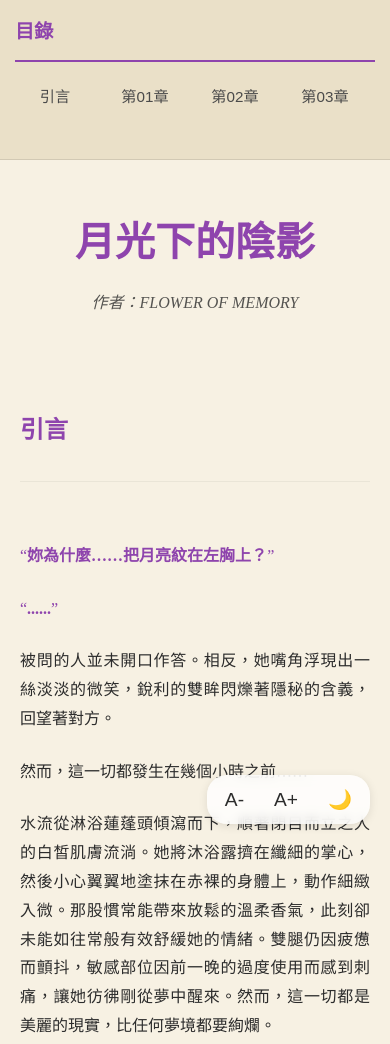
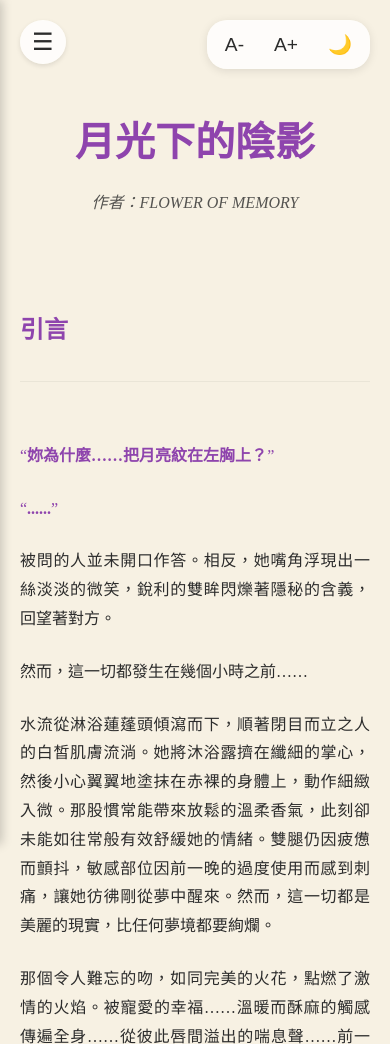
Before and after one commit to tenyang1999/thai_novel, a plain HTML site: page index.html in a window 390 px wide. Shown: the top 1044 px of the page. Drawn offline with Linux system fonts and the light colour scheme.

Commit message:
real add hamburger

```diff
--- a/index.html
+++ b/index.html
@@ -51,7 +51,8 @@
             height: 100%;
             overflow-y: auto;
             border-right: 1px solid rgba(0,0,0,0.1);
-            z-index: 100;
+            z-index: 200; /* 提高層級 */
+            transition: transform 0.3s ease; /* 添加滑動動畫 */
         }
 
         .sidebar h2 {
@@ -213,30 +214,49 @@
         /* 響應式設計 */
         @media (max-width: 768px) {
             .container { flex-direction: column; }
+
+            /* 手機版側邊欄樣式 */
             .sidebar {
-                width: 100%;
-                height: auto;
-                position: relative;
-                border-right: none;
-                border-bottom: 1px solid rgba(0,0,0,0.1);
-                padding: 15px;
+                transform: translateX(-100%); /* 預設隱藏到左側螢幕外 */
+                width: 280px; /* 手機版稍微寬一點方便點擊 */
+                box-shadow: 2px 0 10px rgba(0,0,0,0.2);
             }
+
+            .sidebar.active {
+                transform: translateX(0); /* 滑入顯示 */
+            }
+
+            /* 恢復垂直列表樣式 (覆蓋之前的橫向樣式) */
             .toc-list {
-                display: flex;
-                overflow-x: auto;
-                gap: 10px;
-                padding-bottom: 5px;
+                display: block;
+                overflow-x: visible;
+                padding-bottom: 0;
             }
-            .toc-list li { min-width: 80px; text-align: center; }
-            .main-content { margin-left: 0; padding: 20px; }
-            .controls { top: auto; bottom: 20px; right: 20px; }
+            .toc-list li {
+                text-align: left;
+            }
+
+            .main-content {
+                margin-left: 0;
+                padding: 20px;
+                padding-top: 80px; /* 留出頂部按鈕空間 */
+            }
+
+            .controls { top: 20px; right: 20px; }
+            .menu-toggle { display: block; } /* 顯示漢堡按鈕 */
+
             .chapter-title { font-size: 1.5rem; }
             body { font-size: 16px; }
         }
     </style>
 </head>
 <body>
-    <button class="menu-toggle" id="menuToggle" aria-label="打開目錄">☰</button>
+    <!-- 漢堡選單按鈕 -->
+    <button class="menu-toggle" id="menuToggle" title="目錄">☰</button>
+
+    <!-- 遮罩層 -->
+    <div class="overlay" id="overlay"></div>
+
     <div class="controls">
         <button class="btn" id="decreaseFont" title="縮小字體">A-</button>
         <button class="btn" id="increaseFont" title="放大字體">A+</button>
@@ -2993,6 +3013,9 @@ Kiran把她紧紧搂在怀里，仿佛她是世界上最珍贵的东西。
         function init() {
             const contentDiv = document.getElementById('novel-content');
             const tocList = document.getElementById('toc');
+            const menuToggle = document.getElementById('menuToggle');
+            const sidebar = document.getElementById('sidebar');
+            const overlay = document.getElementById('overlay');
             const lines = rawText.split('\n');
             let currentChapterId = '';
             let tocHtml = '';
@@ -3026,6 +3049,30 @@ Kiran把她紧紧搂在怀里，仿佛她是世界上最珍贵的东西。
 
             contentDiv.innerHTML = contentHtml;
             tocList.innerHTML = tocHtml;
+
+            // 選單控制功能
+            function toggleMenu() {
+                sidebar.classList.toggle('active');
+                overlay.classList.toggle('active');
+            }
+
+            function closeMenu() {
+                sidebar.classList.remove('active');
+                overlay.classList.remove('active');
+            }
+
+            menuToggle.addEventListener('click', toggleMenu);
+            overlay.addEventListener('click', closeMenu);
+
+            // 點擊目錄連結後自動關閉選單（手機版體驗優化）
+            const tocLinks = document.querySelectorAll('.toc-list a');
+            tocLinks.forEach(link => {
+                link.addEventListener('click', () => {
+                    if (window.innerWidth <= 768) {
+                        closeMenu();
+                    }
+                });
+            });
 
             // 恢復閱讀進度
             const savedScroll = localStorage.getItem('moonshadow_scroll');
@@ -3111,5 +3158,4 @@ Kiran把她紧紧搂在怀里，仿佛她是世界上最珍贵的东西。
         init();
     </script>
 </body>
-
 </html>
```
